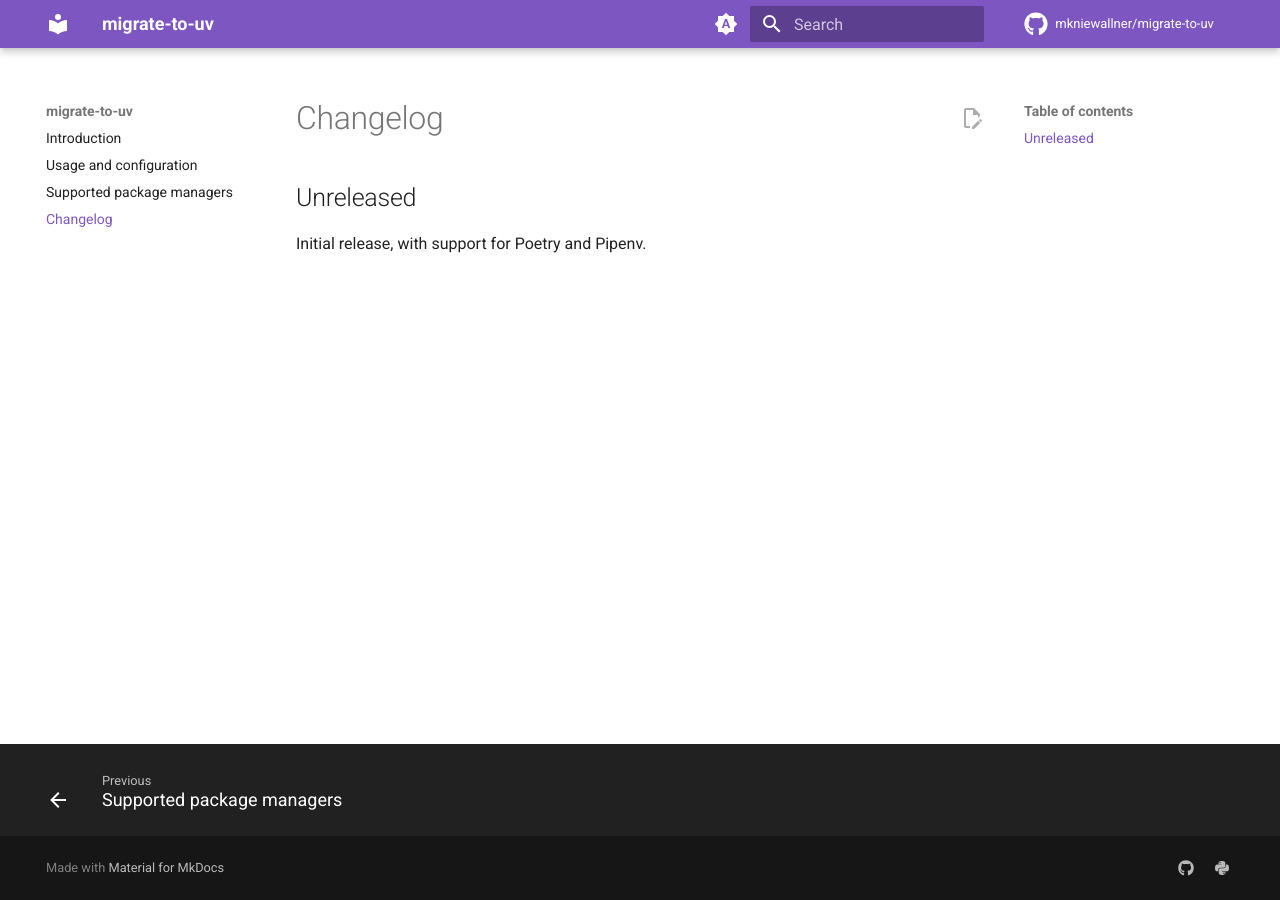
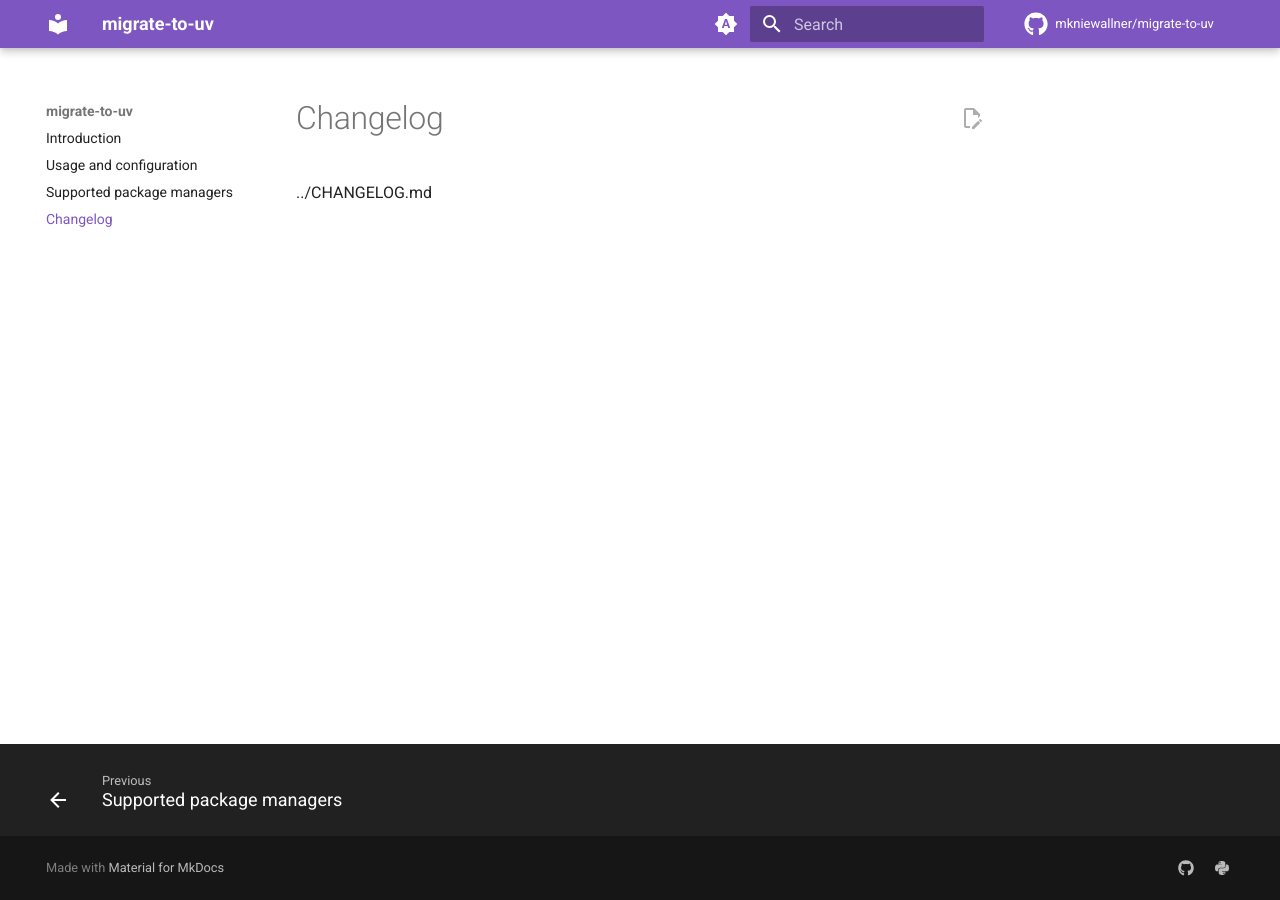
Before and after one commit to mkniewallner/migrate-to-uv, an MkDocs documentation site: the page built from docs/CHANGELOG.md, in a window 1280 px wide. Built offline with MkDocs 1.6.1 and Material for MkDocs 9.7.7, drawn with Linux system fonts in a browser that asks for light colours; comment, search, counter and statistics services are not loaded.

Commit message:
docs: symlink changelog from root (#4)

```diff
--- a/docs/CHANGELOG.md
+++ b/docs/CHANGELOG.md
@@ -1,5 +1 @@
-# Changelog
-
-## Unreleased
-
-Initial release, with support for Poetry and Pipenv.
+../CHANGELOG.md
```
